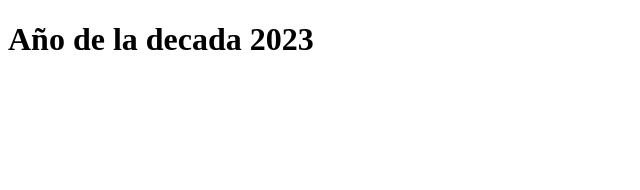
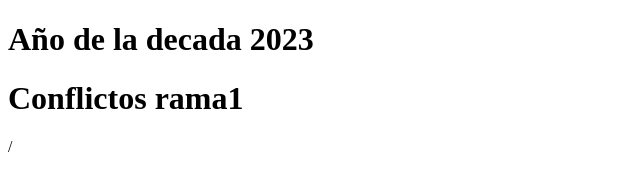
Before and after one commit to AllAguero/PruebaGitHubLenguajes92084, a plain HTML site: page index.html in a window 1280 px wide. Shown: the whole page, without its empty margins (0-640 px from the left). Drawn offline with Linux system fonts and the light colour scheme.

Commit message:
Conflictos

```diff
--- a/index.html
+++ b/index.html
@@ -10,5 +10,10 @@
   <div>
     <h1>Año de la decada 2023</h1>
   </div>
+
+  <div class="Conflictos">
+    <h1>Conflictos rama1</h1>
+
+  </div> /
 </body>
 </html>
```
